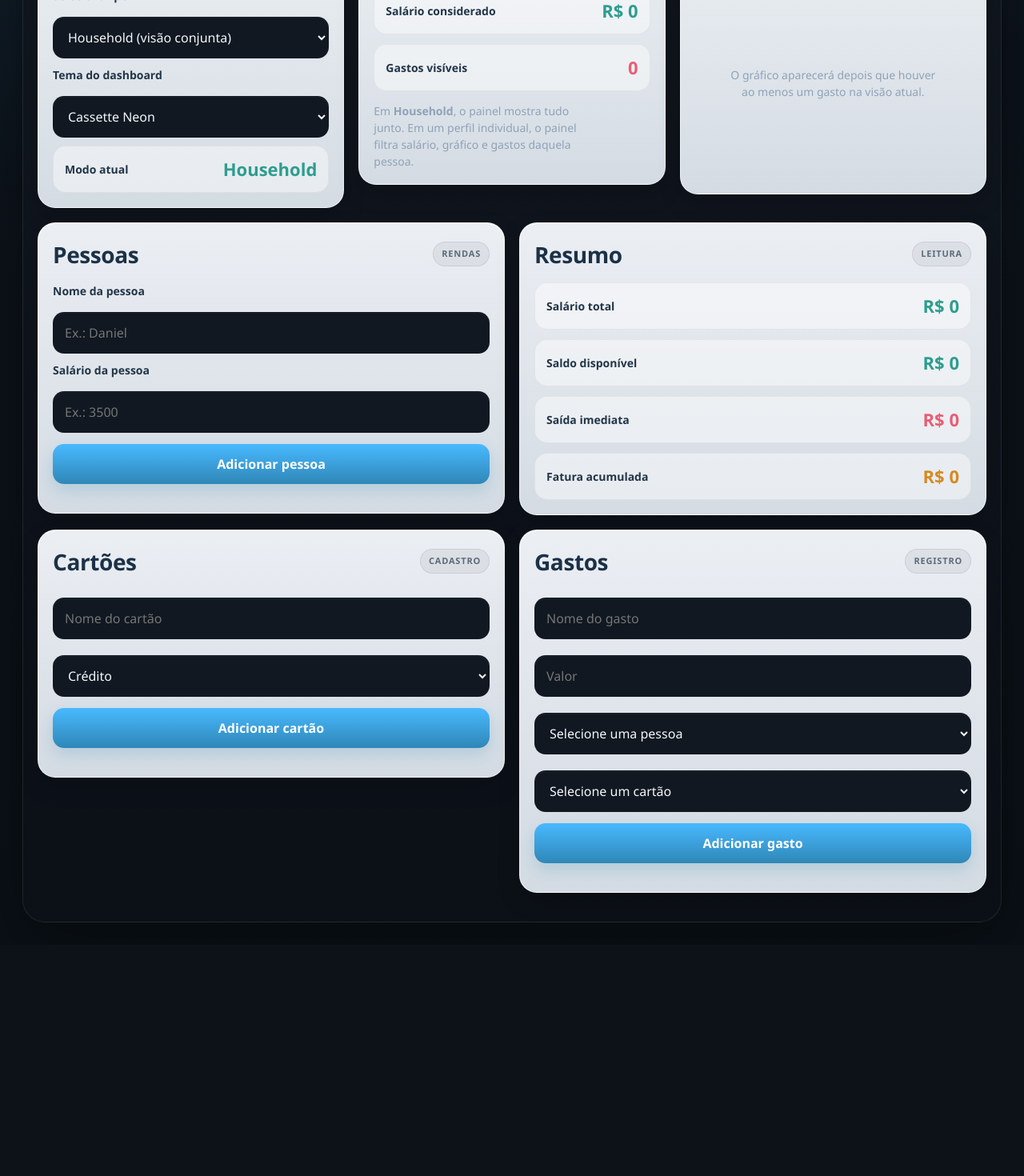
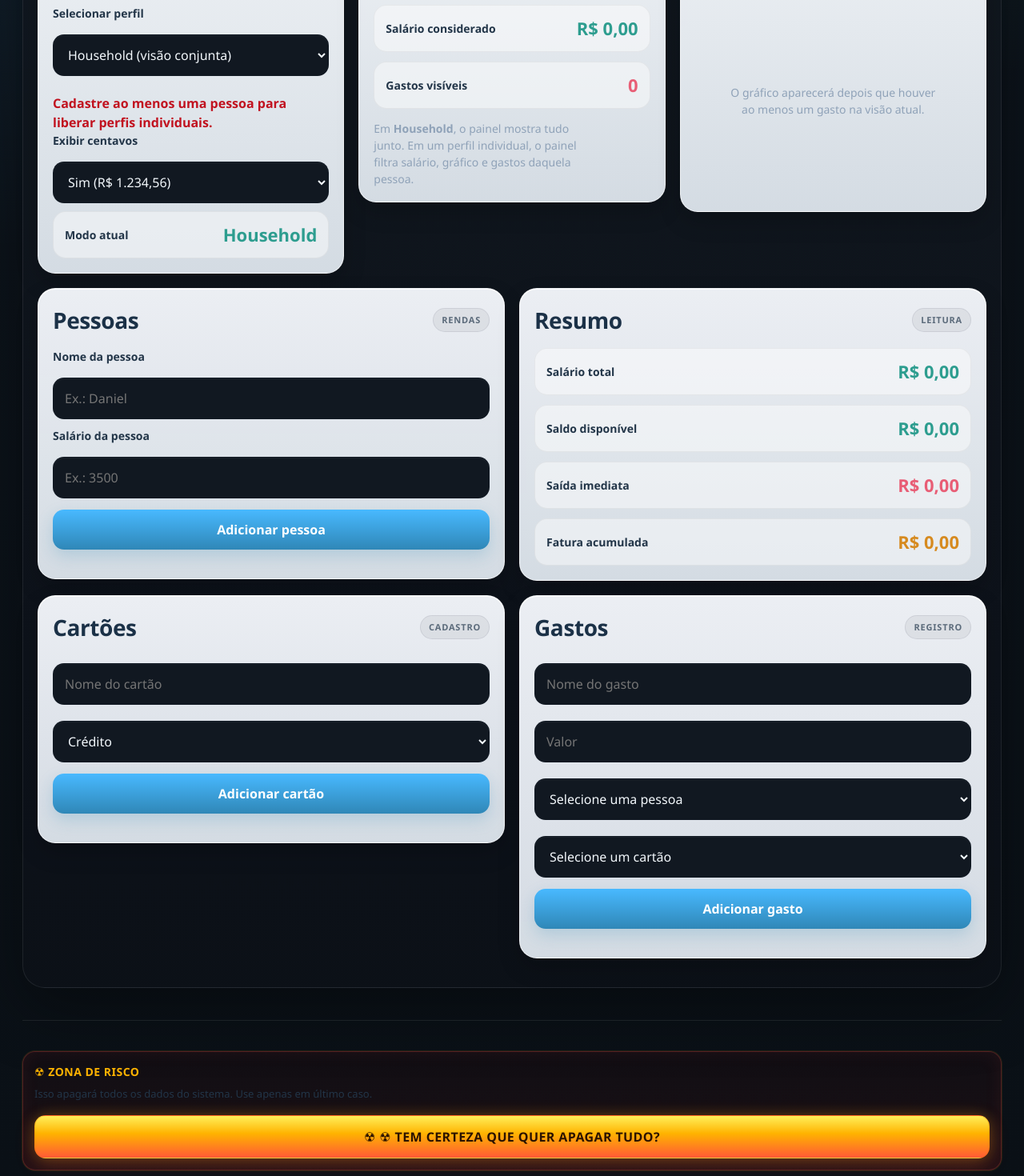
Before and after one commit to DanielBDeDeus/controle-financeiro, a React (Vite) app: page / in a window 1280 px wide. Shown: the part 300-1770 px from the top of the page at 80% size. Before the commit the page ends 1481 px from the top, so only its background shows below. Built offline with nearby package versions, Linux system fonts and the light colour scheme.

Commit message:
fix: correct Brazilian currency parsing and simplify formatting

```diff
--- a/src/App.jsx
+++ b/src/App.jsx
@@ -16,7 +16,8 @@ const STORAGE_KEYS = {
   cartoes: "controle-financeiro:cartoes",
   gastos: "controle-financeiro:gastos",
   perfilAtivo: "controle-financeiro:perfil-ativo",
-  temaHousehold: "controle-financeiro:tema-household",
+  mostrarCentavos: "controle-financeiro:mostrar-centavos",
+  resetEtapa: "controle-financeiro:reset-etapa",
 };
 
 // ==============================
@@ -224,6 +225,22 @@ function lerJsonStorage(chave, valorPadrao) {
     return valorPadrao;
   }
 }
+function formatarMoeda(valor, mostrarCentavos = true) {
+  const numeroSeguro = paraNumero(valor);
+
+  return new Intl.NumberFormat("pt-BR", {
+    style: "currency",
+    currency: "BRL",
+    minimumFractionDigits: mostrarCentavos ? 2 : 0,
+    maximumFractionDigits: mostrarCentavos ? 2 : 0,
+  }).format(numeroSeguro);
+}
+
+const RESET_MESSAGES = [
+  "☢ Tem certeza que quer apagar tudo?",
+  "☢ Isso vai apagar TODOS os dados salvos.",
+  "☢ ÚLTIMA CHANCE. Apagar tudo mesmo?",
+];
 
 export default function App() {
   // ==============================
@@ -237,8 +254,13 @@ export default function App() {
   );
 
   // Tema da visão Household
-  const [temaHousehold, setTemaHousehold] = useState(
-    () => lerTextoStorage(STORAGE_KEYS.temaHousehold) || "cassette_neon"
+
+  const [mostrarCentavos, setMostrarCentavos] = useState(
+  () => lerTextoStorage(STORAGE_KEYS.mostrarCentavos) !== "false"
+);
+
+const [resetEtapa, setResetEtapa] = useState(
+  () => Number(lerTextoStorage(STORAGE_KEYS.resetEtapa) || 0)
 );
 
   // ==============================
@@ -341,10 +363,17 @@ export default function App() {
 
   useEffect(() => {
   window.localStorage.setItem(
-      STORAGE_KEYS.temaHousehold,
-      temaHousehold
-    );
-  }, [temaHousehold]);
+    STORAGE_KEYS.mostrarCentavos,
+    String(mostrarCentavos)
+  );
+}, [mostrarCentavos]);
+
+useEffect(() => {
+  window.localStorage.setItem(
+    STORAGE_KEYS.resetEtapa,
+    String(resetEtapa)
+  );
+}, [resetEtapa]);
 
   // ==============================
   // FUNÇÕES DE PESSOAS
@@ -643,13 +672,54 @@ export default function App() {
   }, [ehHousehold, perfilAtivo, pessoas]);
 
 const temaAtivo = useMemo(() => {
-    if (ehHousehold) {
-      return THEMES[temaHousehold] ?? THEMES.cassette_neon;
-    }
-
-    const chaveTemaPessoa = pessoaAtiva?.tema ?? "cassette_neon";
-    return THEMES[chaveTemaPessoa] ?? THEMES.cassette_neon;
-  }, [ehHousehold, temaHousehold, pessoaAtiva]);
+  // INDIVIDUAL
+  if (!ehHousehold && pessoaAtiva) {
+    return THEMES[pessoaAtiva.tema] ?? THEMES.cassette_neon;
+  }
+
+  // FALLBACK
+  if (pessoas.length === 0) {
+    return THEMES.cassette_neon;
+  }
+
+  // HOUSEHOLD (average)
+  const cores = pessoas.map(
+    (p) => THEMES[p.tema] ?? THEMES.cassette_neon
+  );
+
+  const avg = (arr) =>
+    Math.floor(arr.reduce((a, b) => a + b, 0) / arr.length);
+
+  const hexToRgb = (hex) => {
+    const h = hex.replace("#", "");
+    return [
+      parseInt(h.substring(0, 2), 16),
+      parseInt(h.substring(2, 4), 16),
+      parseInt(h.substring(4, 6), 16),
+    ];
+  };
+
+  const rgbToHex = ([r, g, b]) =>
+    `#${[r, g, b]
+      .map((v) => v.toString(16).padStart(2, "0"))
+      .join("")}`;
+
+  const bgColors = cores.map((t) => {
+    const match = t.pageBg.match(/#([0-9a-f]{6})/i);
+    return hexToRgb(match ? match[0] : "#0d141c");
+  });
+
+  const avgColor = [
+    avg(bgColors.map((c) => c[0])),
+    avg(bgColors.map((c) => c[1])),
+    avg(bgColors.map((c) => c[2])),
+  ];
+
+  return {
+    ...THEMES.cassette_neon,
+    pageBg: rgbToHex(avgColor),
+  };
+}, [ehHousehold, pessoaAtiva, pessoas]);
 
   const gastosFiltrados = useMemo(() => {
     if (ehHousehold) {
@@ -704,7 +774,6 @@ export default function App() {
 
   function alterarTemaAtivo(novoTema) {
     if (ehHousehold) {
-      setTemaHousehold(novoTema);
       return;
     }
 
@@ -712,10 +781,51 @@ export default function App() {
       alterarTemaDaPessoa(pessoaAtiva.id, novoTema);
     }
   }
-
-  const valorTemaSelecionado = ehHousehold
-    ? temaHousehold
-    : pessoaAtiva?.tema || "cassette_neon";
+  function limparTudo() {
+  setPessoas([]);
+  setNomePessoa("");
+  setSalarioPessoa("");
+  setPessoaEmEdicaoId(null);
+  setErroPessoa("");
+
+  setCartoes([]);
+  setNomeCartao("");
+  setTipoCartao("credito");
+  setErroCartao("");
+
+  setGastos([]);
+  setNomeGasto("");
+  setValorGasto("");
+  setCartaoSelecionado("");
+  setPessoaSelecionada("");
+  setGastoEmEdicaoId(null);
+  setErroGasto("");
+
+  setGastoDebito(0);
+  setFaturaAtual(0);
+
+  setPerfilAtivo("household");
+  setMostrarCentavos(true);
+  setResetEtapa(0);
+
+  Object.values(STORAGE_KEYS).forEach((chave) => {
+    window.localStorage.removeItem(chave);
+  });
+  setTimeout(() => {
+  window.location.reload();
+}, 50);
+}
+
+function lidarComResetTotal() {
+  if (resetEtapa < 2) {
+    setResetEtapa((etapaAnterior) => etapaAnterior + 1);
+    return;
+  }
+
+  limparTudo();
+}
+
+const valorTemaSelecionado = pessoaAtiva?.tema || "cassette_neon";
 
   const styles = useMemo(
     () => ({
@@ -1082,11 +1192,61 @@ export default function App() {
         cursor: "pointer",
         fontWeight: "700",
       },
+      resetBox: {
+  marginTop: "18px",
+  padding: "14px",
+  borderRadius: "16px",
+  background:
+    "linear-gradient(180deg, rgba(62,8,8,0.14) 0%, rgba(102,14,14,0.18) 100%)",
+  border: "1px solid rgba(255, 77, 77, 0.26)",
+  boxShadow:
+    "0 0 0 1px rgba(255, 191, 0, 0.10), inset 0 0 22px rgba(255, 77, 77, 0.08)",
+},
+
+resetTitle: {
+  margin: 0,
+  fontSize: "14px",
+  fontWeight: "800",
+  color: "#ffb300",
+  letterSpacing: "0.5px",
+  textTransform: "uppercase",
+},
+
+resetText: {
+  marginTop: "8px",
+  marginBottom: "12px",
+  fontSize: "13px",
+  lineHeight: "1.5",
+  color: temaAtivo.cardText,
+},
+
+resetButton: {
+  width: "100%",
+  padding: "14px",
+  background:
+    "linear-gradient(180deg, #ffef5a 0%, #ffb300 42%, #ff5a36 100%)",
+  color: "#2b1300",
+  border: "1px solid rgba(255, 120, 0, 0.35)",
+  borderRadius: "14px",
+  cursor: "pointer",
+  fontWeight: "900",
+  marginTop: "4px",
+  boxShadow:
+    "0 0 18px rgba(255, 179, 0, 0.25), 0 8px 24px rgba(255, 90, 54, 0.22)",
+  textTransform: "uppercase",
+  letterSpacing: "0.4px",
+},
+footer: {
+  marginTop: "40px",
+  paddingTop: "20px",
+  borderTop: "1px solid rgba(255,255,255,0.08)",
+},
     }),
     [temaAtivo]
   );
 
-  return (    <div style={styles.container}>
+  return (
+        <div style={styles.container}>
       <div style={styles.shell}>
         {/* BARRA SUPERIOR / IDENTIDADE VISUAL */}
         <div style={styles.machineBar}>
@@ -1102,10 +1262,10 @@ export default function App() {
         {/* CABEÇALHO */}
         <div style={styles.header}>
           <div>
-            <h1 style={styles.title}>Controle Financeiro</h1>
+            <h1 style={styles.title}>DividimOS</h1>
             <p style={styles.subtitle}>
-              Painel pessoal para visualizar saldo, cartões, gastos e impacto
-              financeiro em tempo real.
+  Sistema de controle financeiro para casais, com visão individual,
+  visão conjunta e personalização do dashboard.
 </p>
           </div>
 
@@ -1146,6 +1306,18 @@ export default function App() {
               ))}
             </select>
 
+            {pessoas.length === 0 ? (
+              <p style={styles.erro}>
+                Cadastre ao menos uma pessoa para liberar perfis individuais.
+              </p>
+            ) : (
+              <p style={{ ...styles.textoAuxiliar, marginTop: "6px" }}>
+                Perfis disponíveis: {pessoas.map((pessoa) => pessoa.nome).join(", ")}
+              </p>
+            )}
+
+{!ehHousehold && (
+  <>
     <label style={styles.label}>Tema do dashboard</label>
     <select
       value={valorTemaSelecionado}
@@ -1158,6 +1330,18 @@ export default function App() {
         </option>
       ))}
     </select>
+  </>
+)}
+
+            <label style={styles.label}>Exibir centavos</label>
+            <select
+              value={mostrarCentavos ? "sim" : "nao"}
+              onChange={(e) => setMostrarCentavos(e.target.value === "sim")}
+              style={styles.input}
+            >
+              <option value="sim">Sim (R$ 1.234,56)</option>
+              <option value="nao">Não (R$ 1.235)</option>
+            </select>
 
             <div style={styles.kpiStack}>
               <div style={styles.kpiRow}>
@@ -1167,6 +1351,8 @@ export default function App() {
                 </span>
               </div>
             </div>
+
+
           </div>
 
           <div style={styles.card}>
@@ -1179,7 +1365,7 @@ export default function App() {
               <div style={styles.kpiRow}>
                 <span style={styles.kpiLabel}>Salário considerado</span>
                 <span style={{ ...styles.kpiValue, ...styles.resumoSaldo }}>
-                  R$ {salarioTotalFiltrado}
+                  {formatarMoeda(salarioTotalFiltrado, mostrarCentavos)}
                 </span>
               </div>
 
@@ -1263,7 +1449,7 @@ export default function App() {
 
             <label style={styles.label}>Salário da pessoa</label>
             <input
-              type="number"
+              type="text"
               value={salarioPessoa}
               onChange={(e) => setSalarioPessoa(e.target.value)}
               style={styles.input}
@@ -1290,7 +1476,7 @@ export default function App() {
                 <li key={pessoa.id} style={styles.itemListaColuna}>
                   <div style={styles.itemLinhaSuperior}>
                     <span style={styles.itemText}>
-                      {pessoa.nome} · R$ {pessoa.salario}
+                      {pessoa.nome} · {formatarMoeda(pessoa.salario, mostrarCentavos)}
                     </span>
 
                     <span style={{ ...styles.badgeMini, ...styles.badgeSaldo }}>
@@ -1344,28 +1530,28 @@ export default function App() {
                   {ehHousehold ? "Salário total" : "Salário do perfil"}
                 </span>
                 <span style={{ ...styles.kpiValue, ...styles.resumoSaldo }}>
-                  R$ {salarioTotalFiltrado}
+                  {formatarMoeda(salarioTotalFiltrado, mostrarCentavos)}
                 </span>
               </div>
 
               <div style={styles.kpiRow}>
                 <span style={styles.kpiLabel}>Saldo disponível</span>
                 <span style={{ ...styles.kpiValue, ...styles.resumoSaldo }}>
-                  R$ {saldoDisponivel}
+                  {formatarMoeda(saldoDisponivel, mostrarCentavos)}
                 </span>
               </div>
 
               <div style={styles.kpiRow}>
                 <span style={styles.kpiLabel}>Saída imediata</span>
                 <span style={{ ...styles.kpiValue, ...styles.resumoDebito }}>
-                  R$ {gastoDebitoFiltrado}
+                  {formatarMoeda(gastoDebitoFiltrado, mostrarCentavos)}
                 </span>
               </div>
 
               <div style={styles.kpiRow}>
                 <span style={styles.kpiLabel}>Fatura acumulada</span>
                 <span style={{ ...styles.kpiValue, ...styles.resumoCredito }}>
-                  R$ {faturaAtualFiltrada}
+                  {formatarMoeda(faturaAtualFiltrada, mostrarCentavos)}
                 </span>
               </div>
             </div>
@@ -1437,7 +1623,7 @@ export default function App() {
             />
 
             <input
-              type="number"
+              type="text"
               placeholder="Valor"
               value={valorGasto}
               onChange={(e) => setValorGasto(e.target.value)}
@@ -1490,7 +1676,7 @@ export default function App() {
                 <li key={gasto.id} style={styles.itemListaColuna}>
                   <div style={styles.itemLinhaSuperior}>
                     <span style={styles.itemText}>
-                      {gasto.nome} · R$ {gasto.valor} · {gasto.cartaoNome} ·{" "}
+                      {gasto.nome} · {formatarMoeda(gasto.valor, mostrarCentavos)} · {gasto.cartaoNome} ·{" "}
                       {gasto.pessoaNome}
                     </span>
 
@@ -1527,6 +1713,27 @@ export default function App() {
           </div>
         </div>
       </div>
-    </div>
-  );
-}
+      <div style={styles.footer}>
+  <div style={styles.resetBox}>
+    <p style={styles.resetTitle}>☢ Zona de risco</p>
+    <p style={styles.resetText}>
+      Isso apagará todos os dados do sistema. Use apenas em último caso.
+    </p>
+
+    <button onClick={lidarComResetTotal} style={styles.resetButton}>
+      ☢ {RESET_MESSAGES[resetEtapa] ?? RESET_MESSAGES[2]}
+    </button>
+
+    {resetEtapa > 0 && (
+      <button
+        onClick={() => setResetEtapa(0)}
+        style={styles.buttonSecundario}
+      >
+        Cancelar
+      </button>
+    )}
+  </div>
+</div>
+    </div>
+  );
+}
```
Lines whose indentation alone changed are shown as unchanged.
